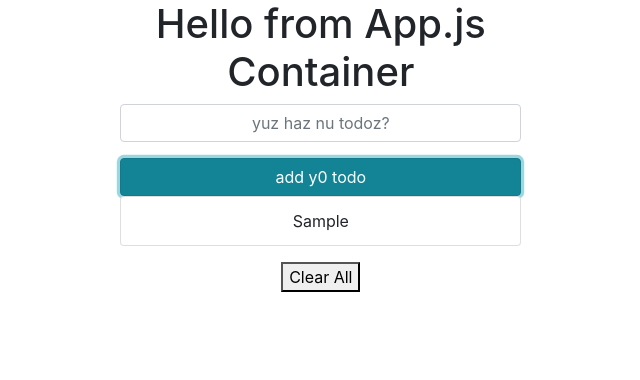
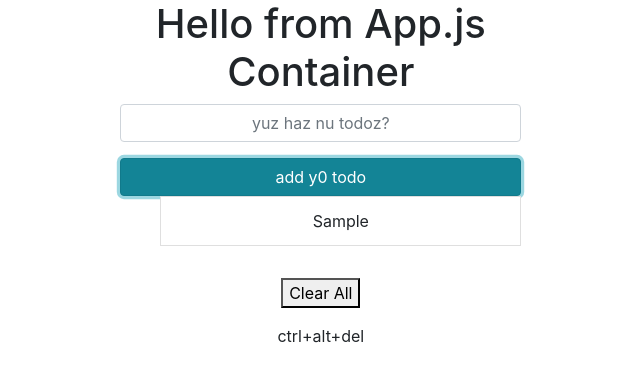
Before and after one commit to amick12/reactTodo, a React (Create React App) app: page / in a window 1280 px wide. Both pictures are taken after typing "Sample" into the empty fields and a click on the button "add y0 todo". Shown: the top 380 px of the page, without its empty margins (391-1031 px from the left). Built offline with nearby package versions, Linux system fonts and the light colour scheme.

Commit message:
Split off List component into own file

```diff
--- /dev/null
+++ b/src/components/Delete.js
@@ -0,0 +1,7 @@
+import React from 'react';
+
+function Delete() {
+  return <div>ctrl+alt+del</div>;
+}
+
+export default Delete;
--- a/src/components/Input.js
+++ b/src/components/Input.js
@@ -1,5 +1,6 @@
 import React from 'react';
-// import List from './List';
+import List from './List';
+import Delete from './Delete';
 
 //input will require state ---> use class
 
@@ -21,6 +22,8 @@ class Input extends React.Component {
     // console.log('DidMount');
     //TypeError: this.state.todoList is null
     //////////////// NEED: to check if null first? --> ||
+    // console.log(localStorage.todos);
+
     let newList = JSON.parse(localStorage.getItem('todos')) || [];
 
     this.setState(
@@ -80,9 +83,6 @@ class Input extends React.Component {
 
   render() {
     ///////// console.log(this.state.newTodo);
-    // NEED: to find way to get babel to stop changing my jsx "" to ''
-    /////////before I lose my mind...HTML = "" JS = '', da**it, Babel.
-
     // NEED: to disable submit when input value is 0 ---> required
 
     return (
@@ -102,17 +102,13 @@ class Input extends React.Component {
             add y0 todo
           </button>
         </form>
-        <ul id='ul' className='list-group'>
-          {this.state.todoList.map((item, index) => (
-            <li key={index} className='list-group-item'>
-              {/* {console.log(item, index)} */}
-              {`${item.title}`}
-            </li>
-          ))}
+        <ul>
+          <List list={this.state.todoList} />
         </ul>
-        <button className='mt-3' onClick={this.clear}>
+        <button className='mt-3 mb-3' onClick={this.clear}>
           Clear All
         </button>
+        <Delete />
       </React.Fragment>
     );
   }
--- a/src/components/List.js
+++ b/src/components/List.js
@@ -1,13 +1,14 @@
-// import React from 'react';
+import React from 'react';
 
-// function List(props) {
-//   {
-//   }
-//   return (
-//     <div>
-//       <p>hello from list</p>
-//     </div>
-//   );
-// }
+function List(props) {
+  // create constant for mapping fx ---- use props from Input.js
+  const renderListItems = props.list.map((item, index) => (
+    <li key={index} className='list-group-item'>
+      {/* {console.log(item, index)} */}
+      {`${item.title}`}
+    </li>
+  ));
+  return <div>{renderListItems}</div>;
+}
 
-// export default List;
+export default List;
```
